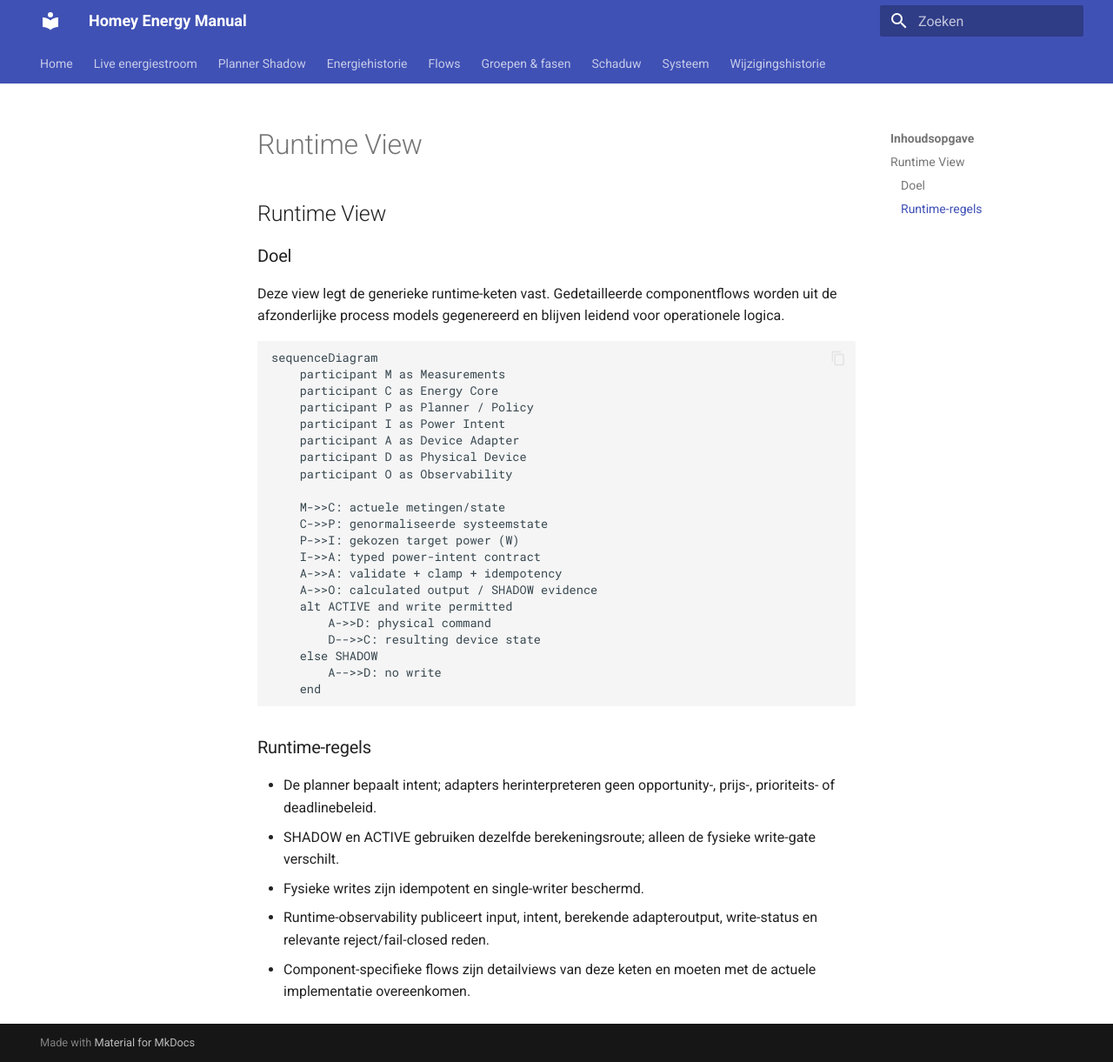
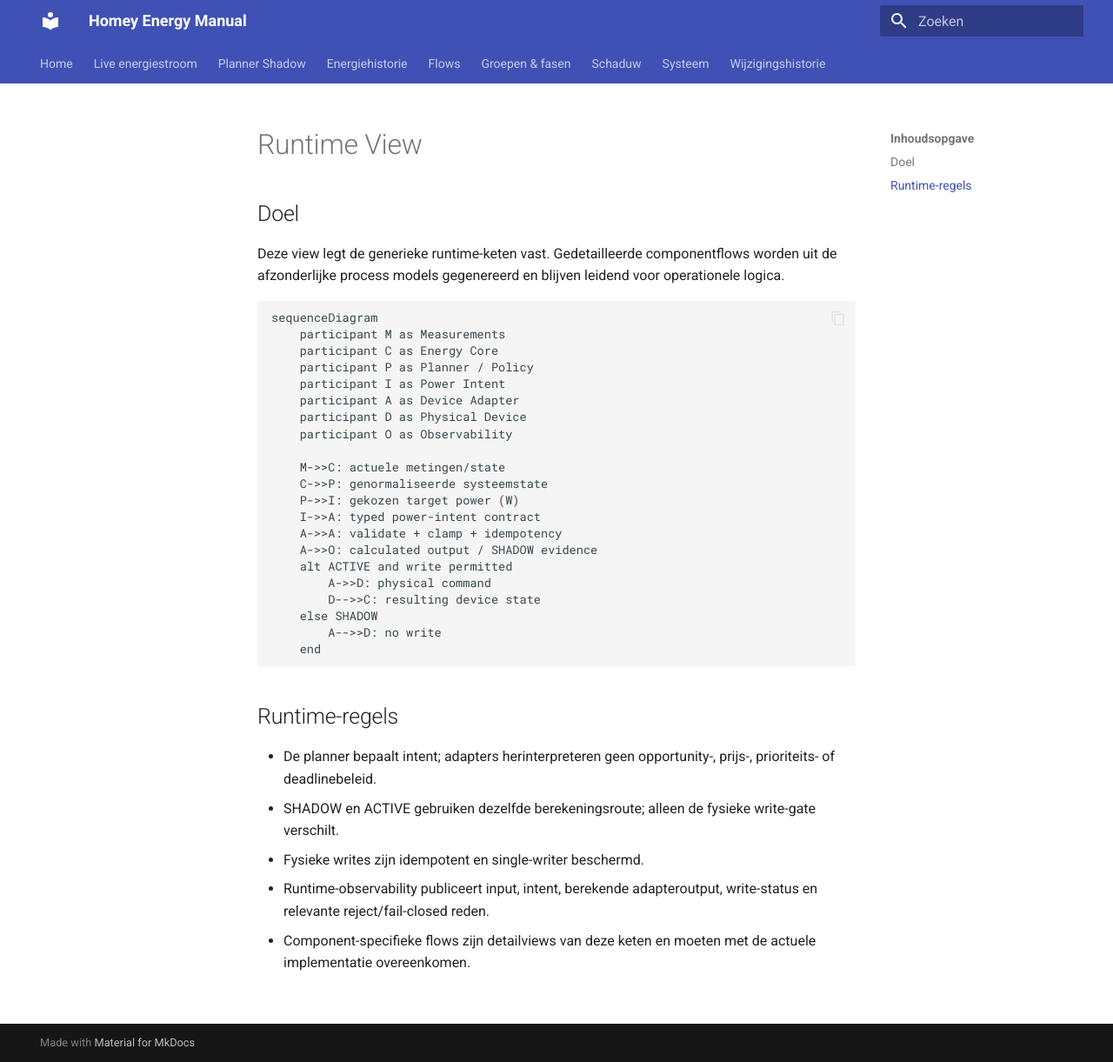
Before and after one commit to OnsKasteeltje/homey-energy-manual, an MkDocs documentation site: the page built from docs/software-architecture/architecture/06-runtime-view.md, in a window 1280 px wide and 1221 px high. Shown: the whole window at 87% size. Built offline with MkDocs 1.6.1 and Material for MkDocs 9.7.7, drawn with Linux system fonts in a browser that asks for light colours.

Commit message:
fix(docs): use H1 runtime module title

````diff
--- a/docs/software-architecture/architecture/06-runtime-view.md
+++ b/docs/software-architecture/architecture/06-runtime-view.md
@@ -9,9 +9,9 @@ source:
   - docs/software-architecture/components/
 ---
 
-## Runtime View
+# Runtime View
 
-### Doel
+## Doel
 
 Deze view legt de generieke runtime-keten vast. Gedetailleerde componentflows worden uit de afzonderlijke process models gegenereerd en blijven leidend voor operationele logica.
 
@@ -39,7 +39,7 @@ sequenceDiagram
     end
 ```
 
-### Runtime-regels
+## Runtime-regels
 
 - De planner bepaalt intent; adapters herinterpreteren geen opportunity-, prijs-, prioriteits- of deadlinebeleid.
 - SHADOW en ACTIVE gebruiken dezelfde berekeningsroute; alleen de fysieke write-gate verschilt.
````
